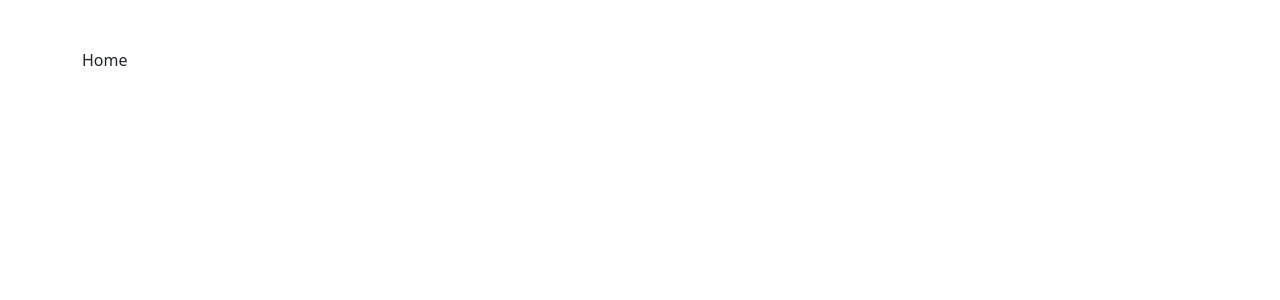
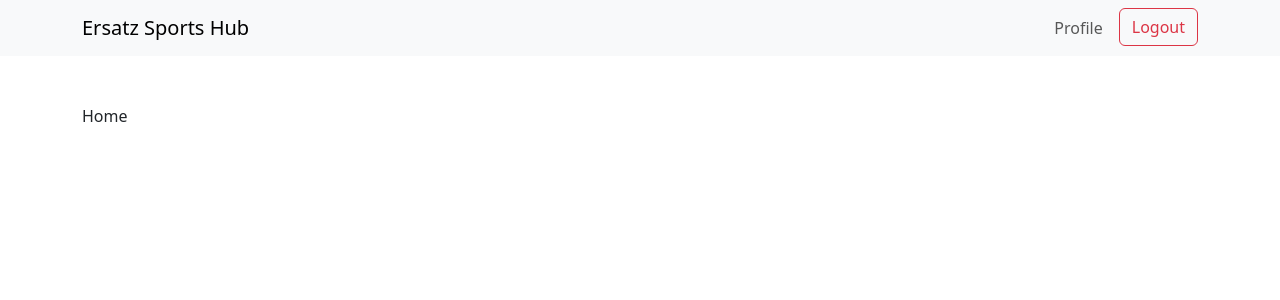
Before and after one commit to orwel009/sports-shop-frontend, a React (Create React App) app: page / in a window 1280 px wide. Shown: the top 300 px of the page. Built offline with nearby package versions, Linux system fonts and the light colour scheme; sample sign-in values are in the browser's storage.

Commit message:
profile added

```diff
--- a/src/App.js
+++ b/src/App.js
@@ -3,18 +3,22 @@ import './App.css';
 import Home from './pages/Home';
 import Login from './pages/Login';
 import Register from './pages/Register';
+import Navbar from './components/Navbar';
+import Profile from './pages/Profile';
 
 function App() {
   return (
+    <>
+      <Navbar/>
       <div className="container mt-5">
-      <BrowserRouter>
           <Routes>
             <Route path='/' element={<Home/>} />
             <Route path='/login' element={<Login/>} />
             <Route path='/register' element={<Register/>} />
+            <Route path='/profile' element={<Profile/>} />
           </Routes>
-      </BrowserRouter>
       </div>
+    </>
   );
 }
 
--- /dev/null
+++ b/src/components/Navbar.jsx
@@ -0,0 +1,48 @@
+import React from 'react';
+import { Link, useNavigate } from 'react-router-dom';
+
+const Navbar = () => {
+  const navigate = useNavigate();
+  const token = localStorage.getItem('token');
+
+  const handleLogout = () => {
+    localStorage.removeItem('token');
+    navigate('/login');
+  };
+
+  return (
+    <nav className="navbar navbar-expand-lg navbar-light bg-light">
+      <div className="container">
+        <Link className="navbar-brand" to="/">
+          Ersatz Sports Hub
+        </Link>
+        <div className="collapse navbar-collapse">
+          <ul className="navbar-nav ms-auto">
+            {!token ? (
+              <li className="nav-item">
+                <Link className="nav-link" to="/login">
+                  Login
+                </Link>
+              </li>
+            ) : (
+              <>
+                <li className="nav-item">
+                  <Link className="nav-link" to="/profile">
+                    Profile
+                  </Link>
+                </li>
+                <li className="nav-item">
+                  <button className="btn btn-outline-danger ms-2" onClick={handleLogout}>
+                    Logout
+                  </button>
+                </li>
+              </>
+            )}
+          </ul>
+        </div>
+      </div>
+    </nav>
+  );
+};
+
+export default Navbar;
--- a/src/index.js
+++ b/src/index.js
@@ -4,12 +4,13 @@ import './index.css';
 import App from './App';
 import reportWebVitals from './reportWebVitals';
 import 'bootstrap/dist/css/bootstrap.min.css';
+import { BrowserRouter } from 'react-router-dom';
 
 const root = ReactDOM.createRoot(document.getElementById('root'));
 root.render(
-  <React.StrictMode>
-    <App />
-  </React.StrictMode>
+  <BrowserRouter>
+    <App/>
+  </BrowserRouter>
 );
 
 // If you want to start measuring performance in your app, pass a function
--- /dev/null
+++ b/src/pages/Profile.jsx
@@ -0,0 +1,54 @@
+import React, { useEffect, useState } from 'react';
+import { useNavigate } from 'react-router-dom';
+import API from '../services/api';
+
+const Profile = () => {
+  const [user, setUser] = useState(null);
+  const [error, setError] = useState('');
+  const navigate = useNavigate();
+
+  useEffect(() => {
+    const fetchUser = async () => {
+      const token = localStorage.getItem('token');
+
+      if (!token) {
+        navigate('/login');
+        return;
+      }
+
+      try {
+        const res = await API.get('/auth/profile', {
+          headers: { Authorization: `Bearer ${token}` },
+        });
+        setUser(res.data);
+      } catch (err) {
+        setError(err.response?.data?.msg || 'Failed to fetch user');
+        // localStorage.removeItem('token');
+        // navigate('/login');
+      }
+    };
+
+    fetchUser();
+  }, [navigate]);
+
+  if (error) return <div className="alert alert-danger">{error}</div>;
+
+  return (
+    <div className="row justify-content-center">
+      <div className="col-md-6">
+        {user ? (
+          <div className="card p-4">
+            <h2 className="card-title">Profile</h2>
+            <p><strong>Name:</strong> {user.name}</p>
+            <p><strong>Email:</strong> {user.email}</p>
+            <p><strong>Role:</strong> {user.role}</p>
+          </div>
+        ) : (
+          <p>Loading user info...</p>
+        )}
+      </div>
+    </div>
+  );
+};
+
+export default Profile;
```
Lines whose indentation alone changed are shown as unchanged.
